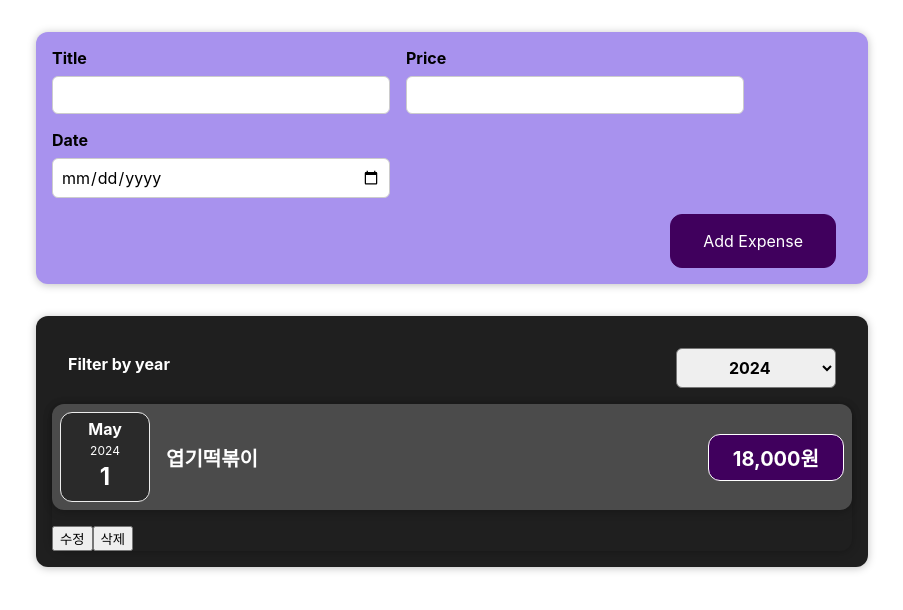
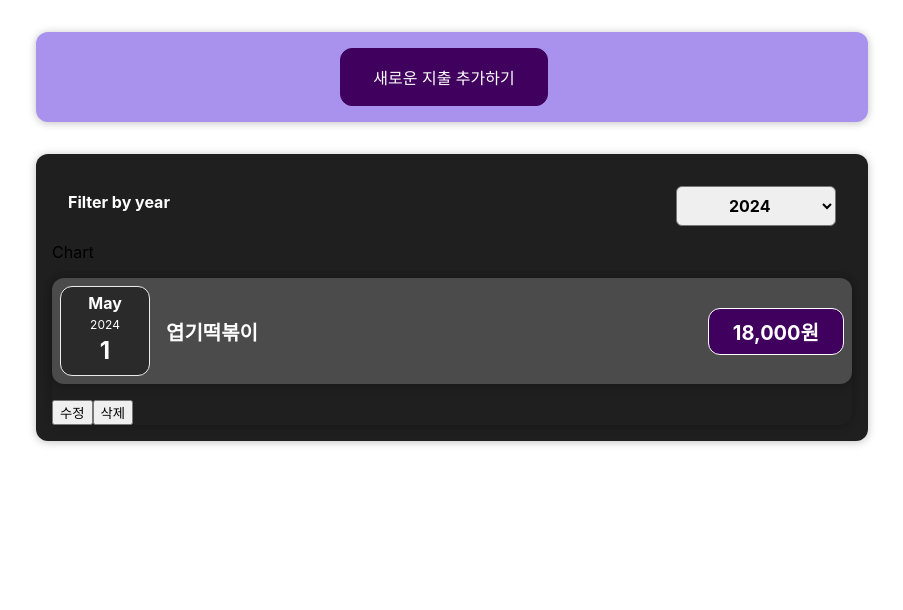
Before and after one commit to kimtaekjin/recat-basic-study-202405, a React (Create React App) app: page / in a window 1280 px wide. Shown: the top 610 px of the page, without its empty margins (188-1091 px from the left). Built offline with nearby package versions, Linux system fonts and the light colour scheme.

Commit message:
조건부 렌더링,Chart 기본 세팅

```diff
--- /dev/null
+++ b/src/components/Chart/Chart.css
@@ -0,0 +1,9 @@
+.chart {
+  padding: 1rem;
+  border-radius: 12px;
+  background-color: #f8dfff;
+  text-align: center;
+  display: flex;
+  justify-content: space-around;
+  height: 10rem;
+}
--- /dev/null
+++ b/src/components/Chart/Chart.js
@@ -0,0 +1,8 @@
+import React from 'react';
+import './Chart.css';
+
+const Chart = () => {
+  return <div className="Chart">Chart</div>;
+};
+
+export default Chart;
--- /dev/null
+++ b/src/components/Expense/ExpenseChart.js
@@ -0,0 +1,22 @@
+import React from 'react';
+import Chart from '../Chart/Chart';
+
+const ExpenseChart = () => {
+  const chartDataPoints = [
+    { label: 'Jan', value: 0 },
+    { label: 'Feb', value: 0 },
+    { label: 'Mar', value: 0 },
+    { label: 'Apr', value: 0 },
+    { label: 'May', value: 0 },
+    { label: 'Jun', value: 0 },
+    { label: 'Jul', value: 0 },
+    { label: 'Aug', value: 0 },
+    { label: 'Sep', value: 0 },
+    { label: 'Oct', value: 0 },
+    { label: 'Nov', value: 0 },
+    { label: 'Dec', value: 0 },
+  ];
+  return <Chart dataPoints={chartDataPoints} />;
+};
+
+export default ExpenseChart;
--- a/src/components/Expense/Expenses.css
+++ b/src/components/Expense/Expenses.css
@@ -7,3 +7,9 @@
   border-radius: 12px;
   box-shadow: 0 1px 8px rgba(0, 0, 0, 0.25);
 }
+.expenses p{
+  color: #fff;
+  font-size: 1.5rem;
+  font-weight: 700;
+  text-align: center;
+}
--- a/src/components/Expense/Expenses.js
+++ b/src/components/Expense/Expenses.js
@@ -3,6 +3,7 @@
 import './Expenses.css';
 import Card from '../UI/Card';
 import ExpenseFilter from './ExpenseFilter';
+import ExpenseChart from './ExpenseChart';
 
 const Expenses = ({ items }) => {
   // 선택된 연도 상태값 관리
@@ -49,6 +50,7 @@
   return (
     <Card className="expenses">
       <ExpenseFilter onChangeFilter={filterChangeHandler} />
+      <ExpenseChart />
       {expenseContent}
     </Card>
   );
--- a/src/components/NewExpense/ExpenseForm.js
+++ b/src/components/NewExpense/ExpenseForm.js
@@ -1,7 +1,7 @@
 import React, { useState } from 'react';
 import './ExpenseForm.css';
 
-const ExpenseForm = ({ onSaveExpense }) => {
+const ExpenseForm = ({ onSaveExpense, ontoggle }) => {
   const [userInput, setUserInput] = useState({
     title: '',
     price: '',
@@ -52,6 +52,8 @@
     });
   };
 
+  const cancelInsertHandler = () => ontoggle();
+
   return (
     <form onSubmit={formSubmitHandler}>
       <div className="new-expense__controls">
@@ -85,6 +87,7 @@
         </div>
       </div>
       <div className="new-expense__actions">
+        <button type="button" onClick={cancelInsertHandler}></button>
         <button type="submit">Add Expense</button>
       </div>
     </form>
--- a/src/components/NewExpense/NewExpense.js
+++ b/src/components/NewExpense/NewExpense.js
@@ -1,13 +1,26 @@
-import React from 'react';
+import React, { useState } from 'react';
 import './NewExpense.css';
 import ExpenseForm from './ExpenseForm';
 
 const NewExpense = ({ onAddExpense }) => {
-  return (
-    <div className="new-expense">
-      <ExpenseForm onSaveExpense={onAddExpense} />
-    </div>
+  const [expenseToggle, setExpenseToggle] = useState(false);
+
+  const startInsertModeHandler = () => setExpenseToggle(true);
+  const stopInsertModHandler = () => setExpenseToggle(false);
+
+  let newExpenseContent = (
+    <button onClick={startInsertModeHandler}> 새로운 지출 추가하기</button>
   );
+  if (expenseToggle) {
+    newExpenseContent = (
+      <ExpenseForm
+        onSaveExpense={onAddExpense}
+        onToggle={stopInsertModHandler}
+      />
+    );
+  }
+
+  return <div className="new-expense">{newExpenseContent}</div>;
 };
 
 export default NewExpense;
```
Also changed, not shown: src/components/Chart/ChartBar.js (added, +15 -0 lines), src/components/Chart/Chartbar.css (added, +30 -0 lines).
